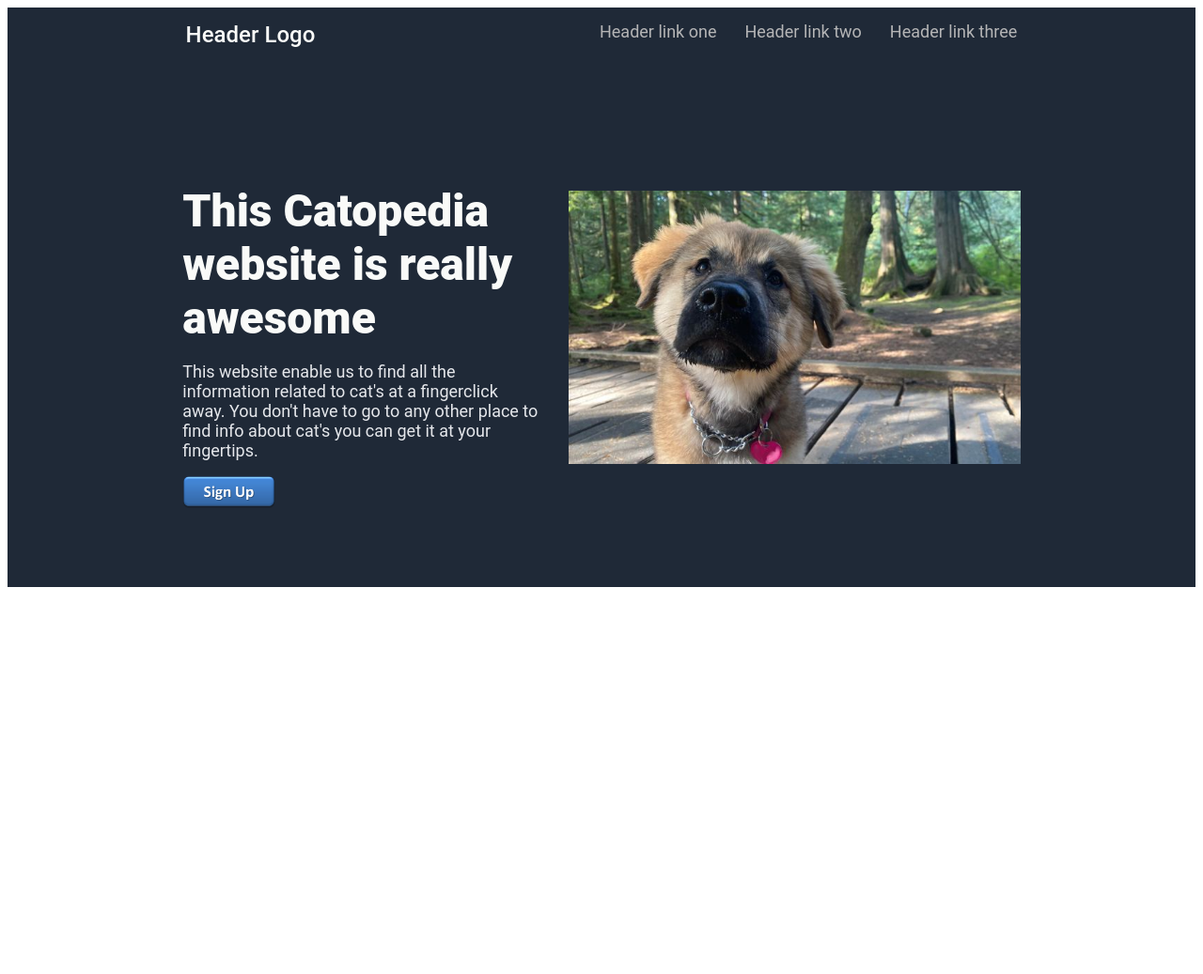
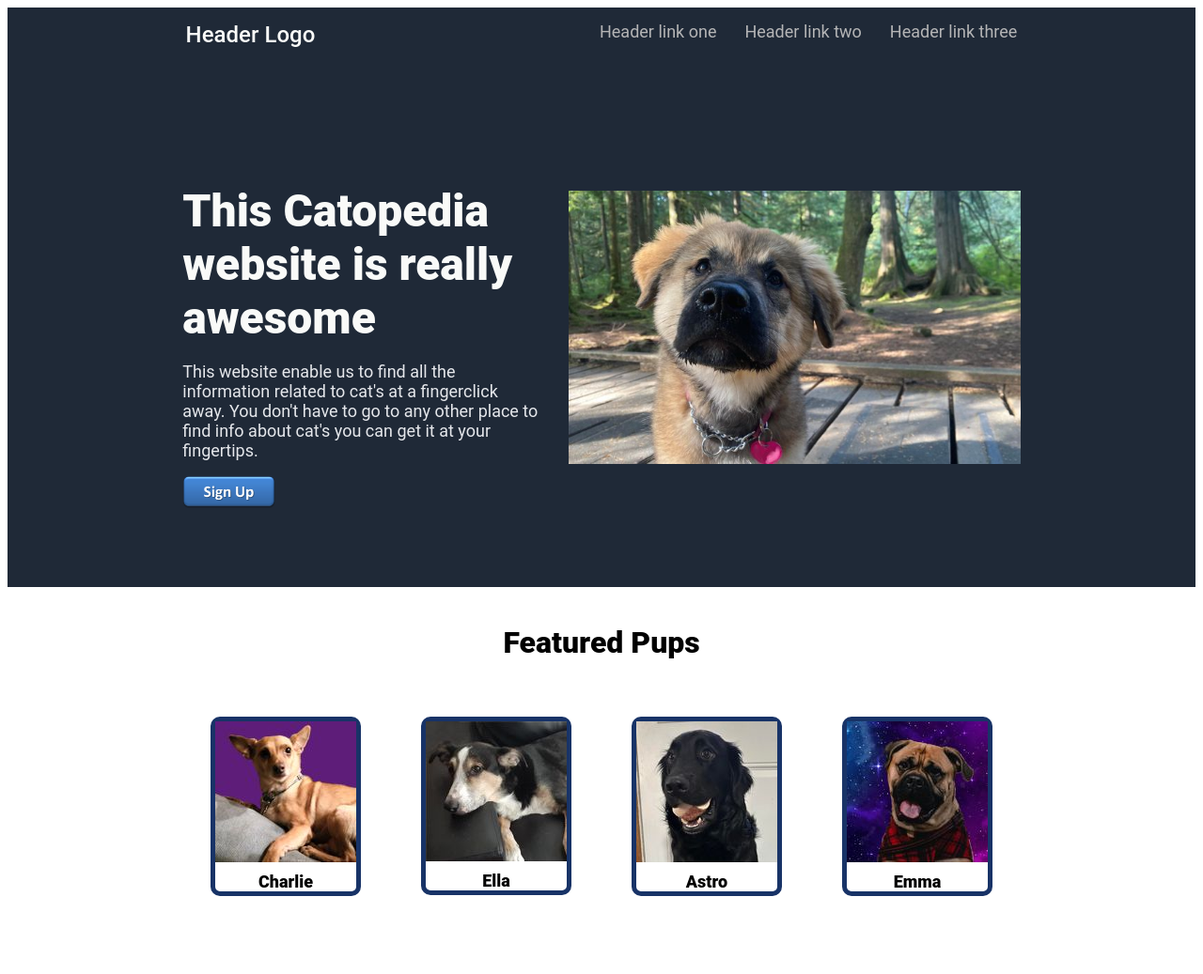
Before and after one commit to JasonBrunch/Landing-Page, a plain HTML site: page index.html in a window 1280 px wide. Shown: the whole page at 94% size. Before the commit the page ends 800 px from the top, so only its background shows below. Drawn offline with Linux system fonts and the light colour scheme.

Commit message:
Added the Featured Pups Section

```diff
--- a/index.html
+++ b/index.html
@@ -40,5 +40,18 @@
           />
         </div>
       </section>
+      <div class="featuredHeader">Featured Pups</div>
+
+      <secion id="featured">
+        <div class="picBlock"><img src="charlie.jpg" alt="A Mastiff in Space"/> Charlie </div>
+        <div class="picBlock"><img src="goodGirl.jpg" alt="A Mastiff in Space"/> Ella</div>
+        <div class="picBlock"><img src="goodBoy.jpg" alt="Black Lab"/>Astro</div>
+        <div class="picBlock"><img src="spaceDog.jpg" alt="A Mastiff in Space"/>Emma</div>
+
+
+
+        </div>
+
+      </secion>
 </body>
 </html>
--- a/style.css
+++ b/style.css
@@ -86,3 +86,41 @@ img{
     height: auto;
 
 }
+#featured, .featuredHeader{
+  background-color: white;
+}
+#featured{
+    display: flex;
+    align-items: center;
+    justify-content: center;
+    padding: 60px 0rem 5rem;
+    gap: 4rem;
+
+
+
+
+}
+.picBlock{
+  display: flex;
+  flex-direction: column;
+
+  align-items: center;
+  font-size: 18px;
+  font-weight: 900;
+  gap: 10px;
+
+  border-style: solid;
+  border-width: 5px;
+  border-color: rgb(24, 51, 103);
+  border-radius: 10px;
+
+
+}
+.featuredHeader{
+  display: flex;
+  justify-content: center;
+
+  font-weight: 900;
+  font-size: 32px;
+  padding-top: 40px;
+}
```
Also changed, not shown: charlie.jpg (added), goodBoy.jpg (added), goodGirl.jpg (added), spaceDog.jpg (added), 2 other files.
